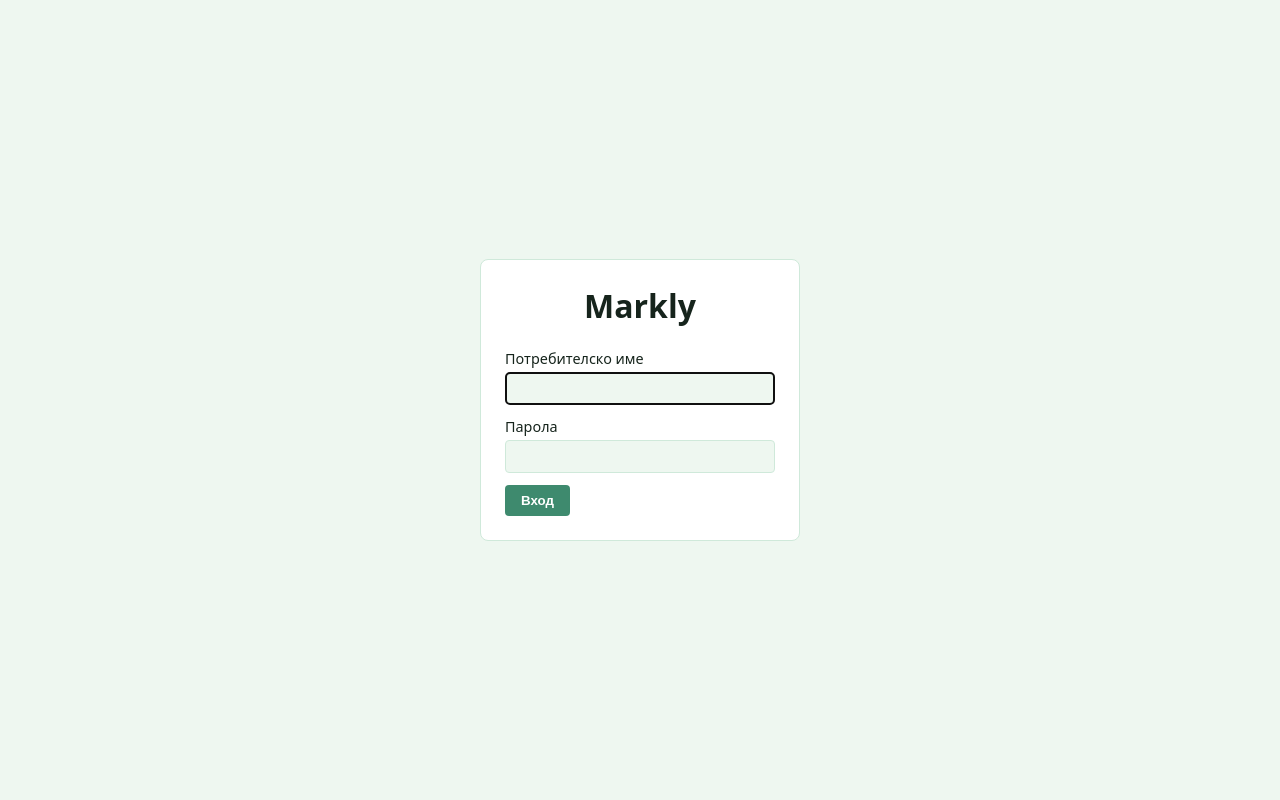
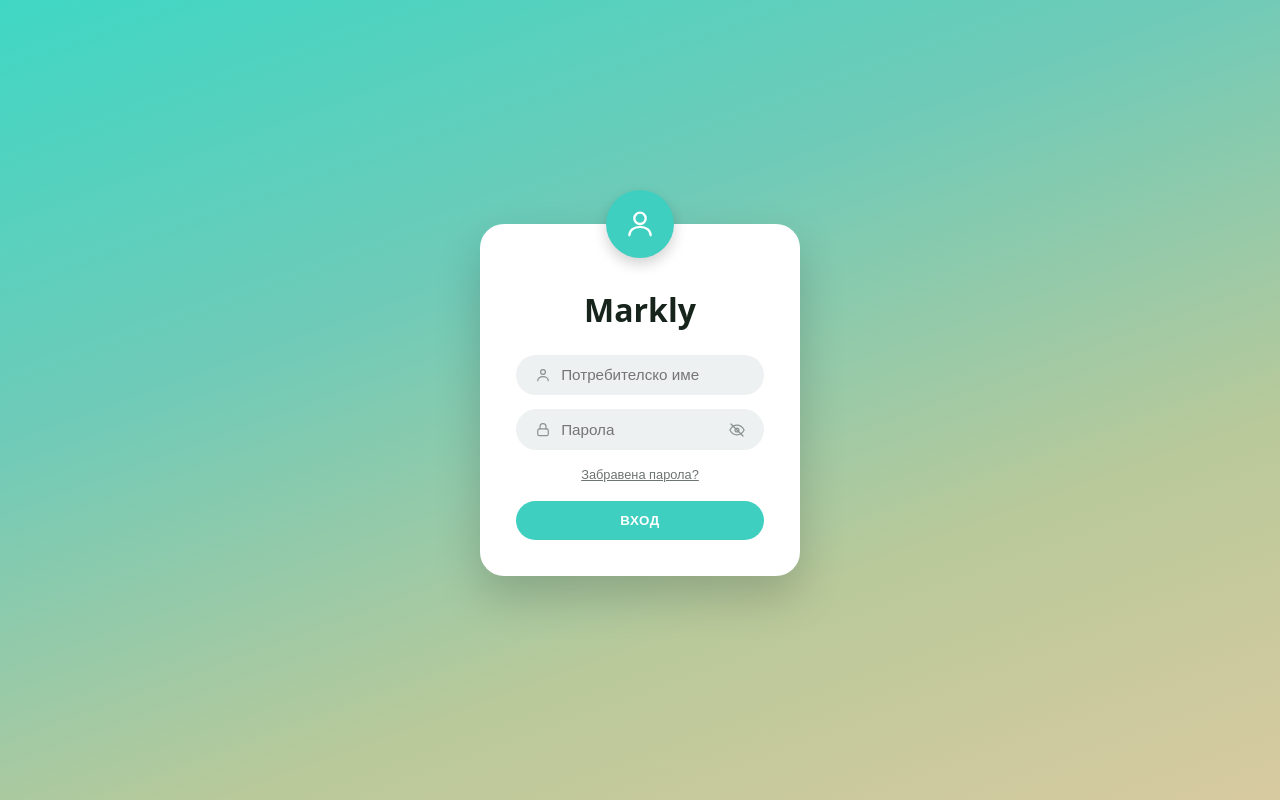
Before and after one commit to vaYordanova2005/student-grading-platform, a React (Vite) app in the folder frontend/: page /login in a window 1280 px wide. Built offline with nearby package versions, Linux system fonts and the light colour scheme.

Commit message:
Redesign login page with avatar icon, password visibility toggle, and forgot-password hint
Reworks the login card to a rounded pill-style layout with a person-icon avatar,
inline field icons, a show/hide password eye toggle, and a forgot-password link.

```diff
--- a/frontend/src/index.css
+++ b/frontend/src/index.css
@@ -286,6 +286,154 @@ td {
 
 .success {
   color: var(--success);
+}
+
+.login-page {
+  min-height: 100vh;
+  display: flex;
+  align-items: center;
+  justify-content: center;
+  padding: 1rem;
+  background: linear-gradient(160deg, #3fd7c4 0%, #6fcbb8 35%, #b9c99a 70%, #d8caa0 100%);
+}
+
+.login-card {
+  position: relative;
+  background: var(--card-bg);
+  border-radius: 24px;
+  padding: 3.5rem 2.25rem 2.25rem;
+  width: 100%;
+  max-width: 320px;
+  box-shadow: 0 20px 45px rgba(0, 0, 0, 0.18);
+  display: flex;
+  flex-direction: column;
+}
+
+.login-avatar {
+  position: absolute;
+  top: -34px;
+  left: 50%;
+  transform: translateX(-50%);
+  width: 68px;
+  height: 68px;
+  border-radius: 50%;
+  background: #3ecfc1;
+  color: #ffffff;
+  display: flex;
+  align-items: center;
+  justify-content: center;
+  box-shadow: 0 6px 14px rgba(0, 0, 0, 0.18);
+}
+
+.login-avatar svg {
+  width: 34px;
+  height: 34px;
+}
+
+.login-title {
+  text-align: center;
+  margin: 0.5rem 0 1.5rem;
+  color: var(--text);
+}
+
+.login-field {
+  display: flex;
+  flex-direction: row;
+  align-items: center;
+  gap: 0.6rem;
+  background: #eef1f1;
+  border-radius: 999px;
+  padding: 0.7rem 1.1rem;
+  margin-bottom: 0.9rem;
+  color: #8a9290;
+}
+
+.login-field svg {
+  width: 18px;
+  height: 18px;
+  flex-shrink: 0;
+}
+
+.login-field input {
+  border: none;
+  background: transparent;
+  padding: 0;
+  flex: 1;
+  min-width: 0;
+  color: var(--text);
+  font-size: 0.95rem;
+}
+
+.login-field input:focus {
+  outline: none;
+}
+
+.login-eye-toggle {
+  display: flex;
+  align-items: center;
+  justify-content: center;
+  flex-shrink: 0;
+  background: transparent;
+  color: #8a9290;
+  padding: 0;
+  height: auto;
+  cursor: pointer;
+}
+
+.login-eye-toggle:hover {
+  background: transparent;
+  color: var(--primary);
+}
+
+.login-eye-toggle svg {
+  width: 18px;
+  height: 18px;
+}
+
+.login-forgot {
+  align-self: center;
+  background: transparent;
+  color: #6b7472;
+  padding: 0.2rem 0.5rem;
+  height: auto;
+  font-size: 0.8rem;
+  font-weight: 500;
+  text-decoration: underline;
+  margin-bottom: 0.5rem;
+  -webkit-tap-highlight-color: transparent;
+}
+
+button.login-forgot:hover,
+button.login-forgot:focus-visible,
+button.login-forgot:active {
+  background: rgba(62, 207, 193, 0.16);
+  border-radius: 999px;
+  color: var(--primary-hover);
+}
+
+.login-forgot::selection {
+  background: var(--primary);
+  color: #ffffff;
+}
+
+.login-forgot-hint {
+  font-size: 0.8rem;
+  opacity: 0.75;
+  margin: -0.25rem 0 0.75rem;
+}
+
+.login-btn {
+  border-radius: 999px;
+  padding: 0.75rem 1rem;
+  margin-top: 0.5rem;
+  text-transform: uppercase;
+  letter-spacing: 0.04em;
+  font-weight: 700;
+  background: #3ecfc1;
+}
+
+.login-btn:not(:disabled):hover {
+  background: #34b8ac;
 }
 
 .home-network-bg {
--- a/frontend/src/pages/LoginPage.tsx
+++ b/frontend/src/pages/LoginPage.tsx
@@ -10,6 +10,8 @@ export function LoginPage() {
   const [password, setPassword] = useState('');
   const [error, setError] = useState<string | null>(null);
   const [submitting, setSubmitting] = useState(false);
+  const [showForgotHint, setShowForgotHint] = useState(false);
+  const [showPassword, setShowPassword] = useState(false);
 
   const handleSubmit = async (event: FormEvent) => {
     event.preventDefault();
@@ -26,19 +28,92 @@ export function LoginPage() {
   };
 
   return (
-    <div className="centered-page">
-      <form className="card" onSubmit={handleSubmit}>
-        <h1>Markly</h1>
-        <label>
-          Потребителско име
-          <input value={username} onChange={(e) => setUsername(e.target.value)} required autoFocus />
+    <div className="login-page">
+      <form className="login-card" onSubmit={handleSubmit}>
+        <div className="login-avatar">
+          <svg viewBox="0 0 24 24" fill="none" xmlns="http://www.w3.org/2000/svg">
+            <circle cx="12" cy="8" r="4" stroke="currentColor" strokeWidth="1.6" />
+            <path
+              d="M4.5 20c0-3.5 3.36-6 7.5-6s7.5 2.5 7.5 6"
+              stroke="currentColor"
+              strokeWidth="1.6"
+              strokeLinecap="round"
+            />
+          </svg>
+        </div>
+        <h1 className="login-title">Markly</h1>
+        <label className="login-field">
+          <svg viewBox="0 0 24 24" fill="none" xmlns="http://www.w3.org/2000/svg" aria-hidden="true">
+            <circle cx="12" cy="8" r="3.2" stroke="currentColor" strokeWidth="1.6" />
+            <path
+              d="M5 19.5c0-3 3.13-5.3 7-5.3s7 2.3 7 5.3"
+              stroke="currentColor"
+              strokeWidth="1.6"
+              strokeLinecap="round"
+            />
+          </svg>
+          <input
+            value={username}
+            onChange={(e) => setUsername(e.target.value)}
+            placeholder="Потребителско име"
+            required
+            autoFocus
+          />
         </label>
-        <label>
-          Парола
-          <input type="password" value={password} onChange={(e) => setPassword(e.target.value)} required />
+        <label className="login-field">
+          <svg viewBox="0 0 24 24" fill="none" xmlns="http://www.w3.org/2000/svg" aria-hidden="true">
+            <rect x="5" y="10.5" width="14" height="9" rx="2" stroke="currentColor" strokeWidth="1.6" />
+            <path d="M8 10.5V7.5a4 4 0 0 1 8 0v3" stroke="currentColor" strokeWidth="1.6" strokeLinecap="round" />
+          </svg>
+          <input
+            type={showPassword ? 'text' : 'password'}
+            value={password}
+            onChange={(e) => setPassword(e.target.value)}
+            placeholder="Парола"
+            required
+          />
+          <button
+            type="button"
+            className="login-eye-toggle"
+            onClick={() => setShowPassword((v) => !v)}
+            aria-label={showPassword ? 'Скрий паролата' : 'Покажи паролата'}
+          >
+            {showPassword ? (
+              <svg viewBox="0 0 24 24" fill="none" xmlns="http://www.w3.org/2000/svg" aria-hidden="true">
+                <path
+                  d="M2.5 12S6 5.5 12 5.5 21.5 12 21.5 12 18 18.5 12 18.5 2.5 12 2.5 12Z"
+                  stroke="currentColor"
+                  strokeWidth="1.6"
+                  strokeLinejoin="round"
+                />
+                <circle cx="12" cy="12" r="2.6" stroke="currentColor" strokeWidth="1.6" />
+              </svg>
+            ) : (
+              <svg viewBox="0 0 24 24" fill="none" xmlns="http://www.w3.org/2000/svg" aria-hidden="true">
+                <path
+                  d="M2.5 12S6 5.5 12 5.5 21.5 12 21.5 12 18 18.5 12 18.5 2.5 12 2.5 12Z"
+                  stroke="currentColor"
+                  strokeWidth="1.6"
+                  strokeLinejoin="round"
+                />
+                <circle cx="12" cy="12" r="2.6" stroke="currentColor" strokeWidth="1.6" />
+                <path d="M4 4l16 16" stroke="currentColor" strokeWidth="1.6" strokeLinecap="round" />
+              </svg>
+            )}
+          </button>
         </label>
+        <button
+          type="button"
+          className="login-forgot"
+          onClick={() => setShowForgotHint((v) => !v)}
+        >
+          Забравена парола?
+        </button>
+        {showForgotHint && (
+          <p className="login-forgot-hint">Свържете се с администратор за възстановяване на паролата.</p>
+        )}
         {error && <p className="error">{error}</p>}
-        <button type="submit" disabled={submitting}>
+        <button type="submit" className="login-btn" disabled={submitting}>
           {submitting ? 'Вход...' : 'Вход'}
         </button>
       </form>
```
